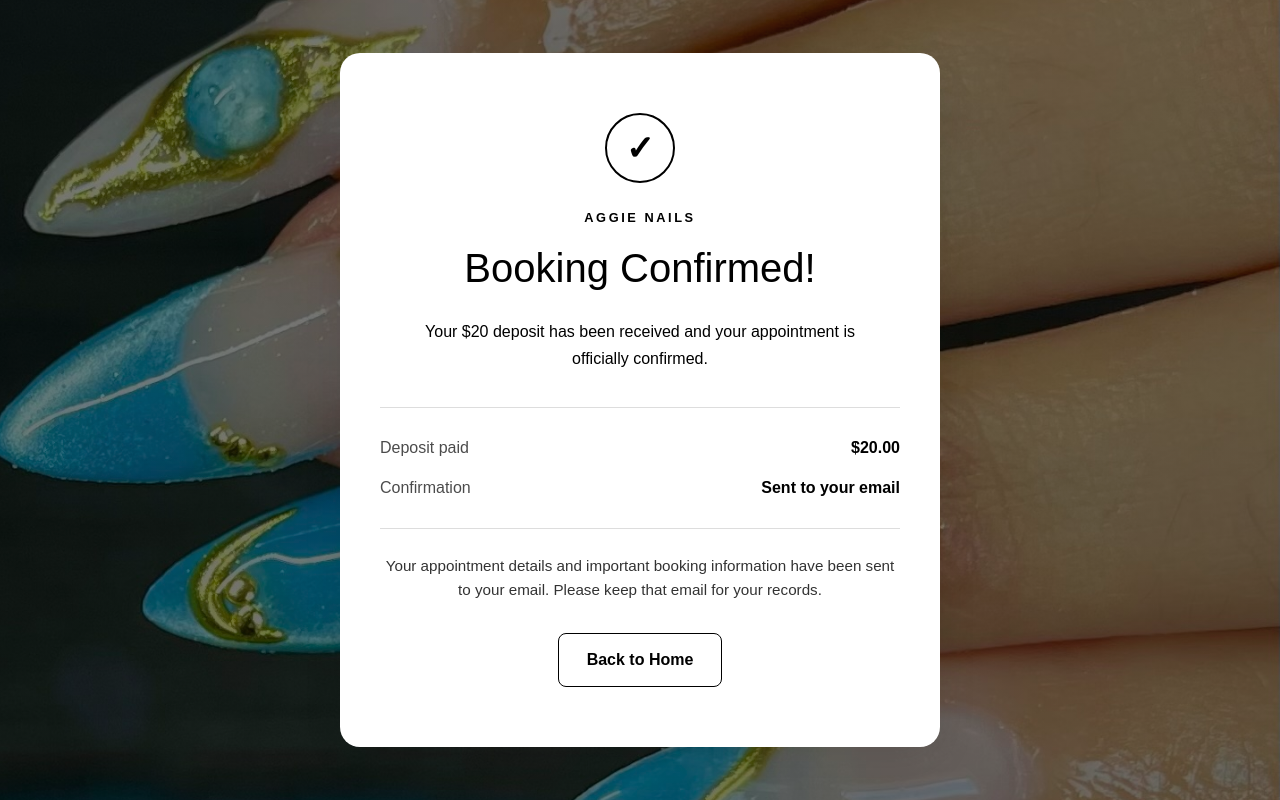
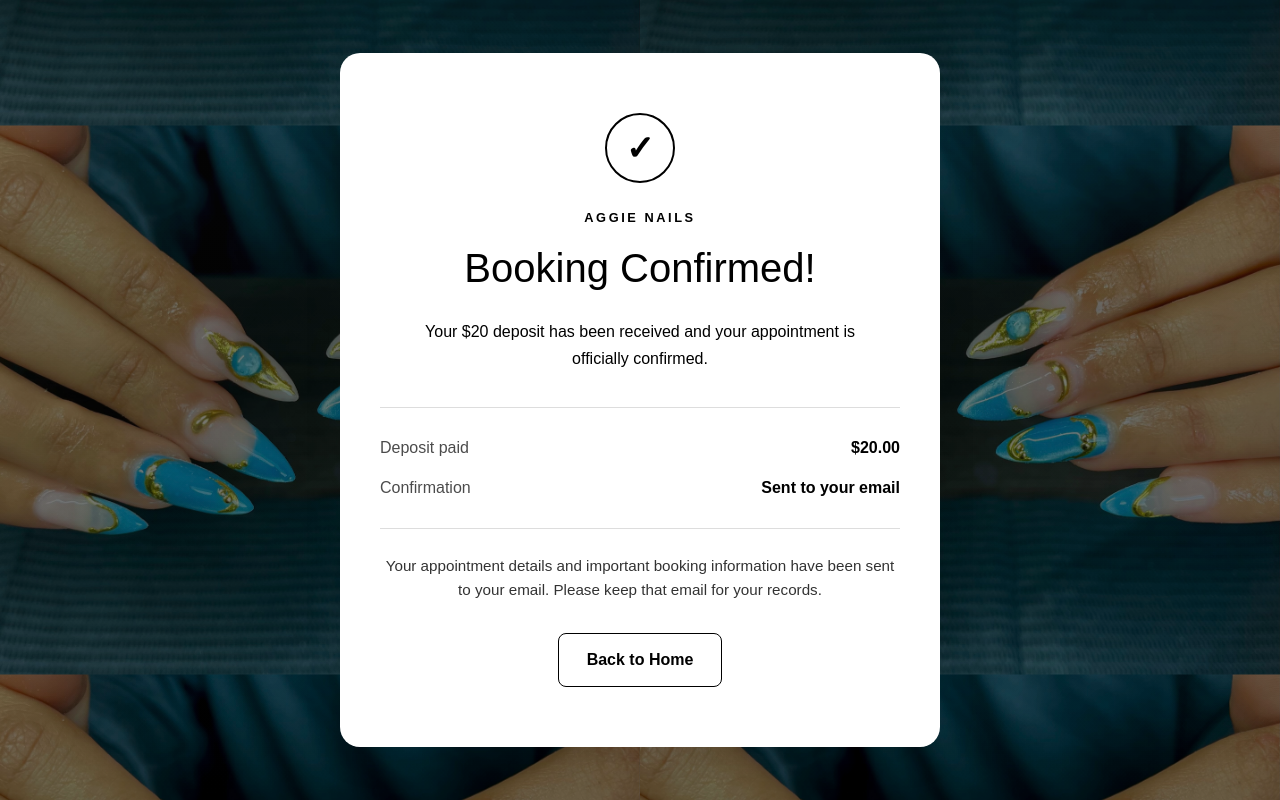
Before and after one commit to minabeikzadeh/Aggie-Nails-Website, a Next.js app: page /booking-success in a window 1280 px wide. Built offline with nearby package versions, Linux system fonts and the light colour scheme.

Commit message:
Add booking confirmation page

```diff
--- a/app/booking-success/page.module.css
+++ b/app/booking-success/page.module.css
@@ -9,7 +9,7 @@
         rgba(0, 0, 0, 0.4)
     ), url("/images/blue_gem_nails.jpg");
     background-position: right;
-    background-size: 200%;
+    background-size: 50%;
   }
 
   .card {
```
